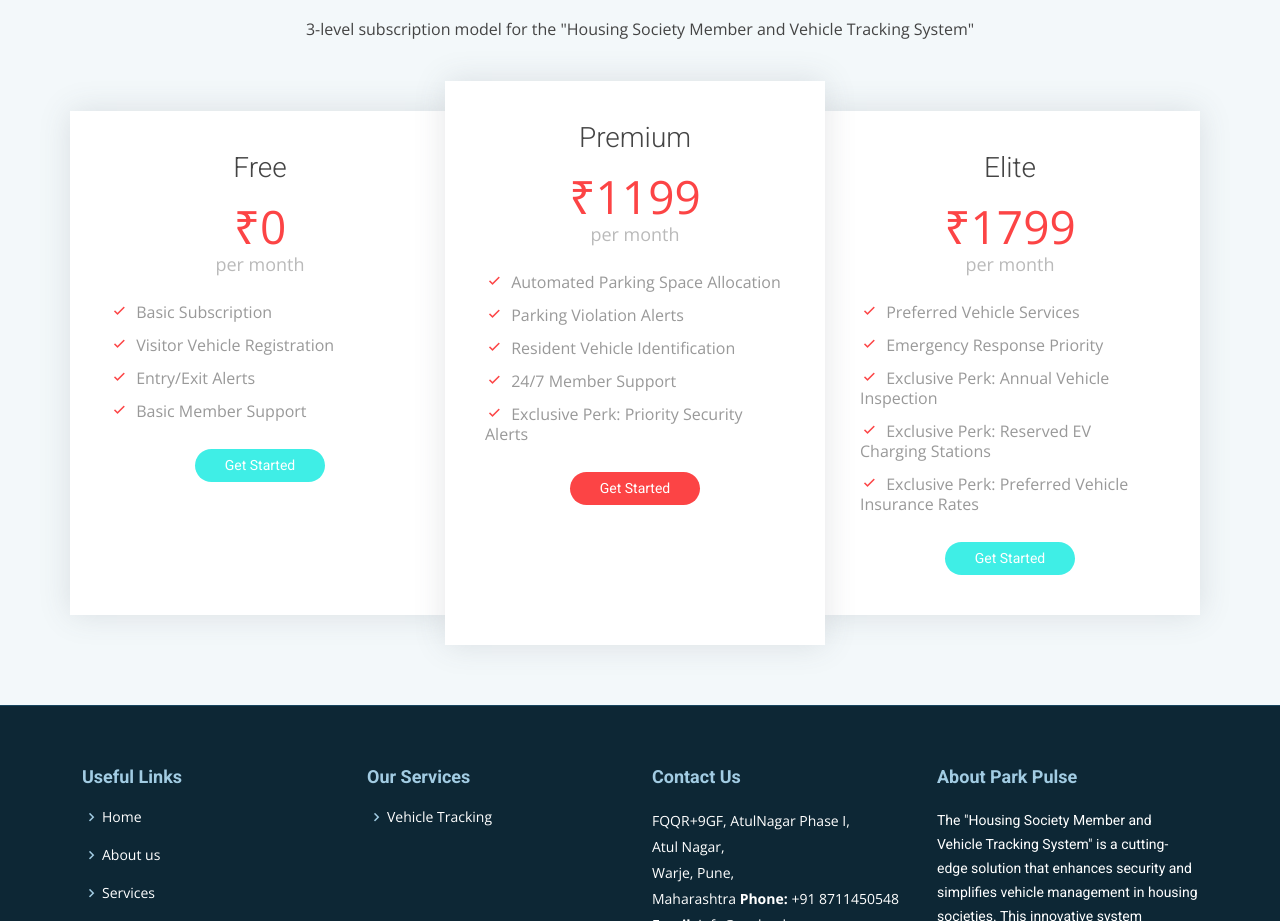
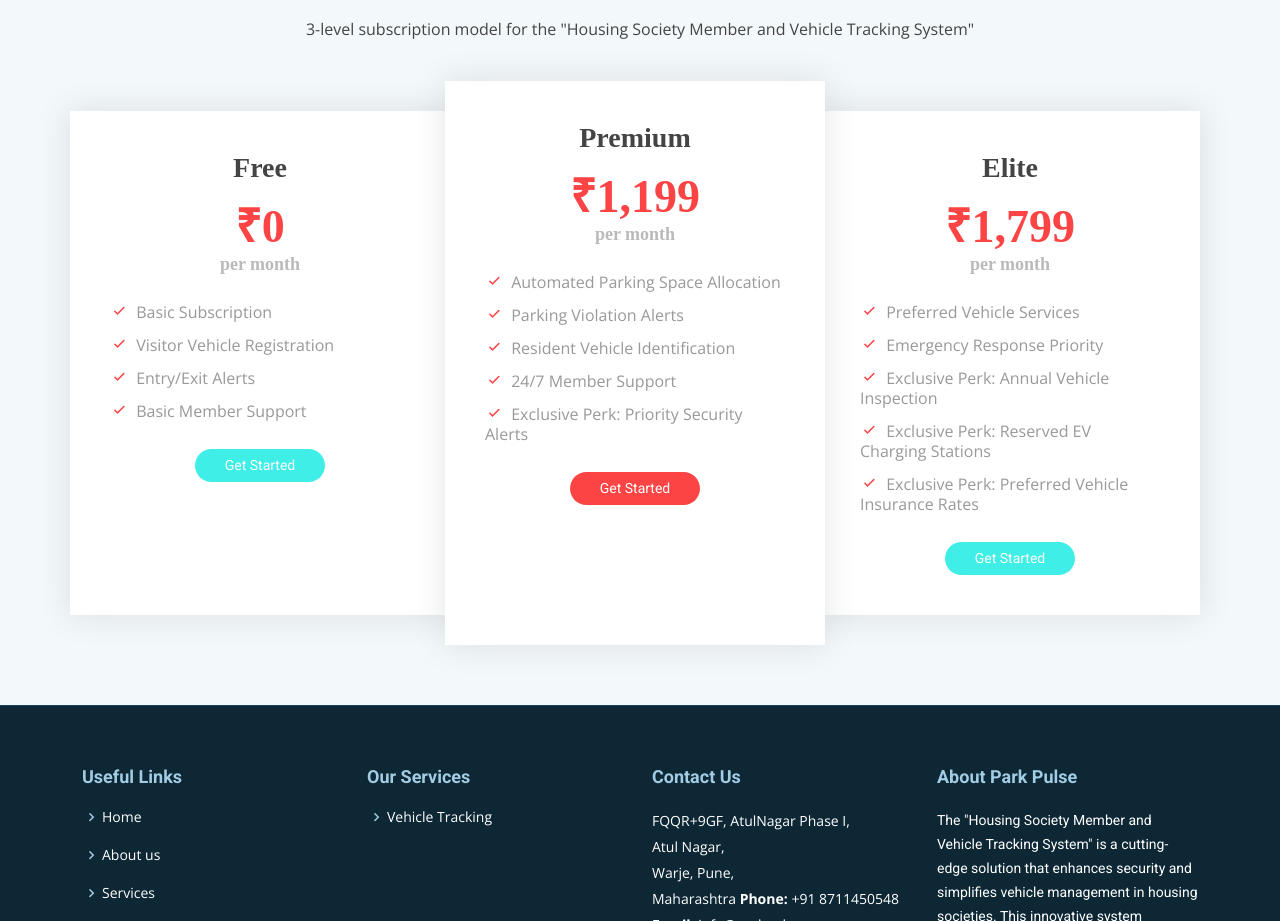
Before and after one commit to ACEGX25/Moderna, a plain HTML site: page services.html in a window 1280 px wide. Shown: the part 2712-3633 px from the top of the page. Drawn offline with nearby package versions, Linux system fonts and the light colour scheme.

Commit message:
changed the font and added more style

```diff
--- a/services.html
+++ b/services.html
@@ -246,8 +246,8 @@
         <div class="row no-gutters">
 
           <div class="col-lg-4 box">
-            <h3>Free</h3>
-            <h4>₹0<span>per month</span></h4>
+            <h3 style="font-family: Didot; font-weight: bold;">Free</h3>
+            <h4 style="font-family: Didot; font-weight: bold;">₹0<span>per month</span></h4>
             <ul>
               <li><i class="bx bx-check"></i> Basic Subscription</li>
               <li><i class="bx bx-check"></i> Visitor Vehicle Registration</li>
@@ -260,8 +260,8 @@
           </div>
 
           <div class="col-lg-4 box featured">
-            <h3>Premium</h3>
-            <h4>₹1199<span>per month</span></h4>
+            <h3 style="font-family: Didot; font-weight: bold;">Premium</h3>
+            <h4 style="font-family: Didot; font-weight: bold;">₹1,199<span>per month</span></h4>
             <ul>
               <li><i class="bx bx-check"></i> Automated Parking Space Allocation</li>
               <li><i class="bx bx-check"></i> Parking Violation Alerts</li>
@@ -273,8 +273,8 @@
           </div>
 
           <div class="col-lg-4 box">
-            <h3>Elite</h3>
-            <h4>₹1799<span>per month</span></h4>
+            <h3 style="font-family: Didot; font-weight: bold;">Elite</h3>
+            <h4 style="font-family: Didot; font-weight: bold;">₹1,799<span>per month</span></h4>
             <ul>
               <li><i class="bx bx-check"></i> Preferred Vehicle Services</li>
               <li><i class="bx bx-check"></i> Emergency Response Priority</li>
```
